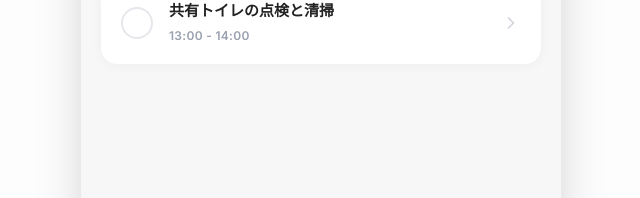
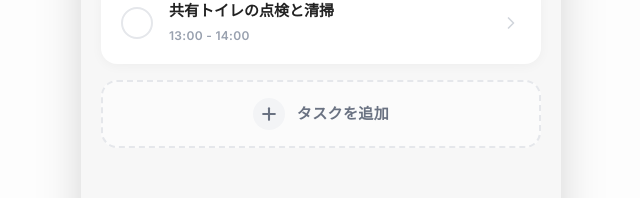
Before and after one commit to kazumakazuma0123/hotel-cleaning-app, a Next.js app: page /tasks in a window 1280 px wide. Shown: the part 374-572 px from the top of the page, without its empty margins (319-959 px from the left). Built offline with nearby package versions, Linux system fonts and the light colour scheme.

Commit message:
feat(ui): add 'Add Task' button at the bottom of the tasks list

```diff
--- a/src/app/tasks/page.tsx
+++ b/src/app/tasks/page.tsx
@@ -1,7 +1,7 @@
 "use client";
 
 import { useState } from "react";
-import { CheckCircle2, Circle, ChevronRight, Trash2 } from "lucide-react";
+import { CheckCircle2, Circle, ChevronRight, Trash2, Plus } from "lucide-react";
 import Link from "next/link";
 
 export default function TasksIndex() {
@@ -89,6 +89,18 @@ export default function TasksIndex() {
                         </div>
                     );
                 })}
+
+                {/* Add Task Card */}
+                <div
+                    className="bg-white/50 border-2 border-dashed border-gray-200 rounded-2xl p-4 active:scale-[0.98] transition-all flex items-center justify-center gap-3 cursor-pointer hover:bg-white"
+                >
+                    <div className="w-8 h-8 rounded-full bg-gray-100 flex items-center justify-center">
+                        <Plus className="w-5 h-5 text-gray-500" strokeWidth={2.5} />
+                    </div>
+                    <span className="font-bold text-[15px] text-gray-500 tracking-wide">
+                        タスクを追加
+                    </span>
+                </div>
             </div>
         </div>
     );
```
